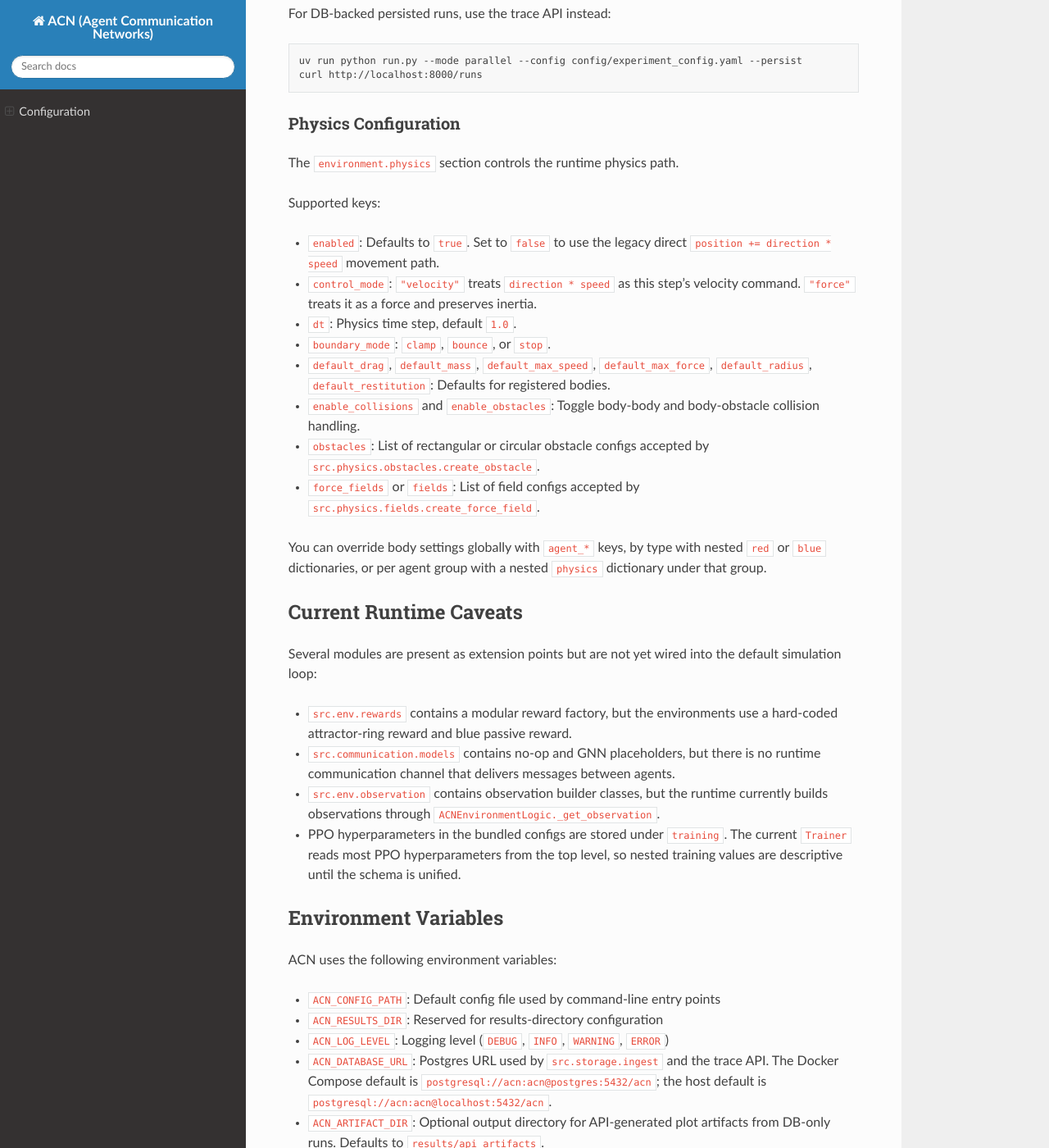
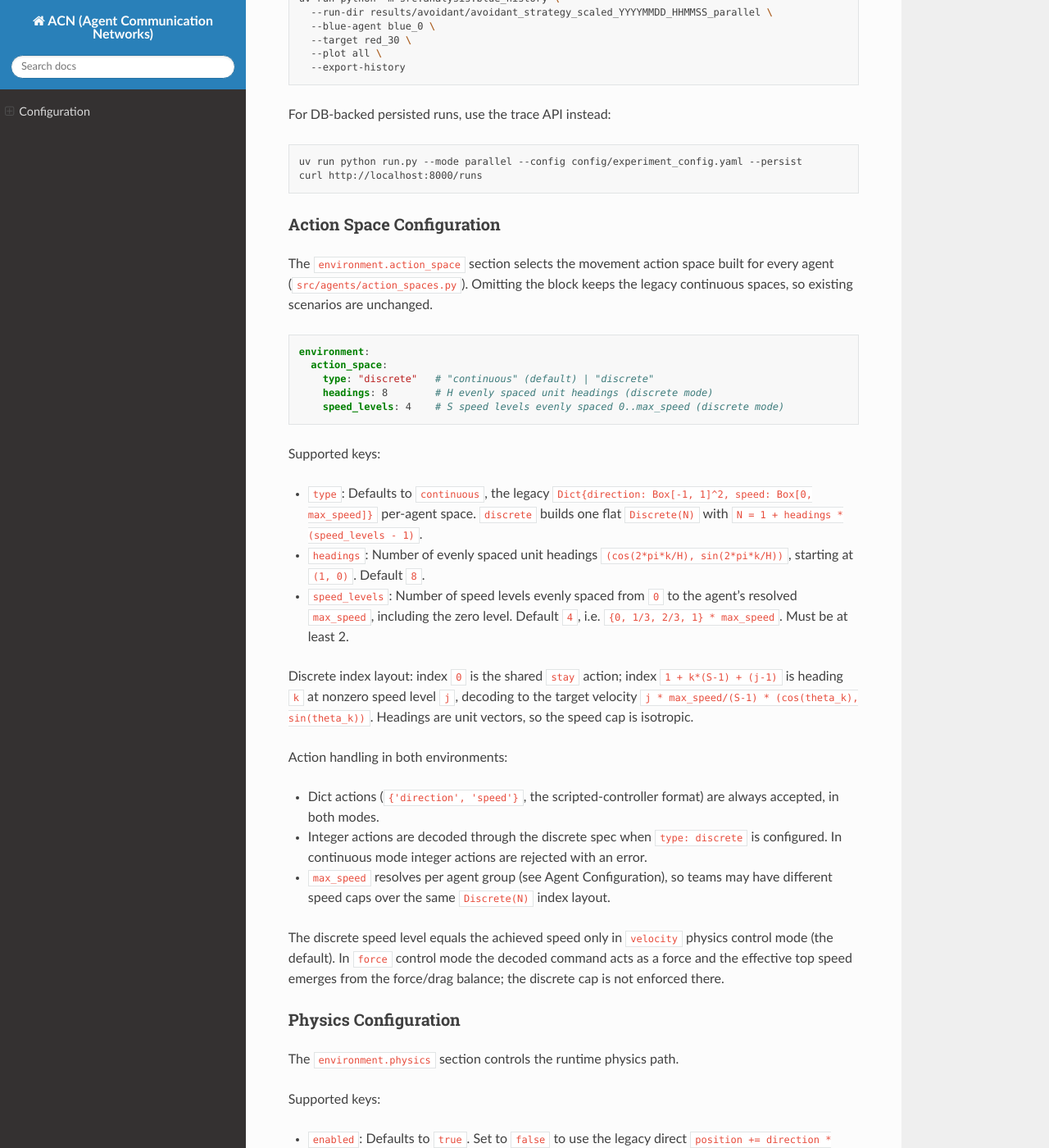
Before and after one commit to startWithStarting/ACN, a Sphinx documentation site: the page built from docs/configuration.md, in a window 1280 px wide and 1400 px high, scrolled down 3634 px. Shown: the whole window at 82% size. Built offline with Sphinx 7.4.7 and the Read the Docs theme 3.1.0, drawn with Linux system fonts in a browser that asks for light colours; some of the changed text lies outside the part shown.

Commit message:
Test discrete action spaces; document action_space and max_speed config
tests/test_action_spaces.py covers: N=25 for H=8/S=4, unit-norm headings with
isotropic top speed, encode/decode bijection over all indices, index 0 = zero
velocity, per-team max_speed resolution (differing caps between teams), legacy
Dict spaces preserved under default config, dict actions parsing in discrete
mode, integer actions rejected in continuous mode, and a small ParallelGameEnv
scenario verifying a discrete step applies the decoded velocity.

docs/configuration.md documents environment.action_space (type/headings/
speed_levels, index layout, dual decode, force-mode boundary) and the per-group
agents.*.max_speed cap.

````diff
--- a/docs/configuration.md
+++ b/docs/configuration.md
@@ -90,6 +90,11 @@
   autoregressive prediction lags
 * `detection_radius`: Radius used by local observation and strategy logic
 * `strategy_type`: Runtime strategy selector
+* `max_speed`: Per-team movement speed cap, default `10.0` (the historic cap).
+  The factory resolves it per group and writes the resolved value onto every
+  agent. It sets the upper bound of the continuous `speed` Box and the top
+  discrete speed level (see `environment.action_space`). For red flocking
+  groups the same key is also forwarded into the observation as before.
 
 Blue `strategy_type` values:
 
@@ -131,6 +136,8 @@
 * `save_episode_gifs`: Save rendered episode GIFs when a results directory exists
 * `gif_figsize`: Matplotlib figure size for GIF rendering
 * `debug_mode`: Enables extra position-record export in `main_parallel.py`
+* `action_space`: Movement action-space selection (see Action Space
+  Configuration below)
 
 ## Analysis Configuration
 
@@ -173,6 +180,51 @@
 uv run python run.py --mode parallel --config config/experiment_config.yaml --persist
 curl http://localhost:8000/runs
 ```
+
+### Action Space Configuration
+
+The `environment.action_space` section selects the movement action space built
+for every agent (`src/agents/action_spaces.py`). Omitting the block keeps the
+legacy continuous spaces, so existing scenarios are unchanged.
+
+```yaml
+environment:
+  action_space:
+    type: "discrete"   # "continuous" (default) | "discrete"
+    headings: 8        # H evenly spaced unit headings (discrete mode)
+    speed_levels: 4    # S speed levels evenly spaced 0..max_speed (discrete mode)
+```
+
+Supported keys:
+
+* `type`: Defaults to `continuous`, the legacy
+  `Dict{direction: Box[-1, 1]^2, speed: Box[0, max_speed]}` per-agent space.
+  `discrete` builds one flat `Discrete(N)` with `N = 1 + headings *
+  (speed_levels - 1)`.
+* `headings`: Number of evenly spaced unit headings
+  `(cos(2*pi*k/H), sin(2*pi*k/H))`, starting at `(1, 0)`. Default `8`.
+* `speed_levels`: Number of speed levels evenly spaced from `0` to the agent's
+  resolved `max_speed`, including the zero level. Default `4`, i.e.
+  `{0, 1/3, 2/3, 1} * max_speed`. Must be at least 2.
+
+Discrete index layout: index `0` is the shared `stay` action; index
+`1 + k*(S-1) + (j-1)` is heading `k` at nonzero speed level `j`, decoding to
+the target velocity `j * max_speed/(S-1) * (cos(theta_k), sin(theta_k))`.
+Headings are unit vectors, so the speed cap is isotropic.
+
+Action handling in both environments:
+
+* Dict actions (`{'direction', 'speed'}`, the scripted-controller format) are
+  always accepted, in both modes.
+* Integer actions are decoded through the discrete spec when `type: discrete`
+  is configured. In continuous mode integer actions are rejected with an error.
+* `max_speed` resolves per agent group (see Agent Configuration), so teams may
+  have different speed caps over the same `Discrete(N)` index layout.
+
+The discrete speed level equals the achieved speed only in `velocity` physics
+control mode (the default). In `force` control mode the decoded command acts
+as a force and the effective top speed emerges from the force/drag balance;
+the discrete cap is not enforced there.
 
 ### Physics Configuration
 
````
Also changed, not shown: 1 other file.
